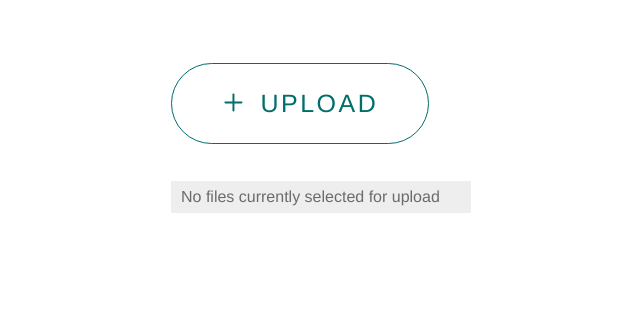
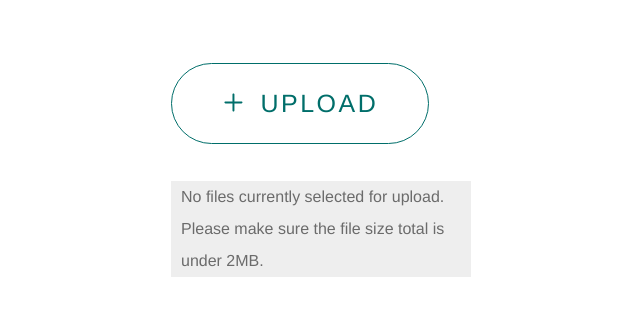
Before and after one commit to mizucode/Image-Better-Upper, a Flask app: page /upload in a window 1280 px wide. Shown: the part 237-553 px from the top of the page, without its empty margins (319-959 px from the left). Run offline with Flask 2, Linux system fonts and the light colour scheme.

Commit message:
added size limit of under 2MB total for file upload

```diff
--- a/app/app.py
+++ b/app/app.py
@@ -25,7 +25,7 @@ ALLOWED_EXTENSIONS = {'pdf', 'png', 'jpg', 'jpeg', 'gif'}
 
 app.config['UPLOAD_FOLDER'] = UPLOAD_FOLDER
 app.config['DOWNLOAD_FOLDER'] = DOWNLOAD_FOLDER
-app.config['MAX_CONTENT_LENGTH'] = 8 * 1024 * 1024
+app.config['MAX_CONTENT_LENGTH'] = 1024 * 2048
 
 
 # global function?
--- a/app/static/styles/upload.js
+++ b/app/static/styles/upload.js
@@ -15,7 +15,7 @@
 
       if(curFiles.length === 0) {
         const para = document.createElement('p');
-        para.textContent = 'No files currently selected for upload';
+        para.textContent = 'No files currently selected for upload. Please make sure the file size total is under 2MB.';
         preview.appendChild(para);
       } else {
         const list = document.createElement('ol');
@@ -44,7 +44,9 @@
         return number + 'bytes';
       } else if(number > 1024 && number < 1048576) {
         return (number/1024).toFixed(1) + 'KB';
-      } else if(number > 1048576) {
+      } else if(number > 1048576 && number < 2097151) {
         return (number/1048576).toFixed(1) + 'MB';
+      } else if(number > 2097151) {
+        return 'is too large. Please select the Upload button to add a new file';
       }
     }
--- a/app/templates/upload.html
+++ b/app/templates/upload.html
@@ -22,7 +22,7 @@
     UPLOAD</label></span>
       <input type="file" id="file" name="file" onchange="showButton()" accept=".jpg, .jpeg, .png" multiple>
       <div class="preview">
-        <p style="color: #6b6b6b;">No files currently selected for upload</p>
+        <p style="color: #6b6b6b;">No files currently selected for upload. Please make sure the file size total is under 2MB.</p>
       </div>
       <div>
         <button type="submit" value="download" id ="primary" style="visibility:hidden;">UPDATE</button>
```
